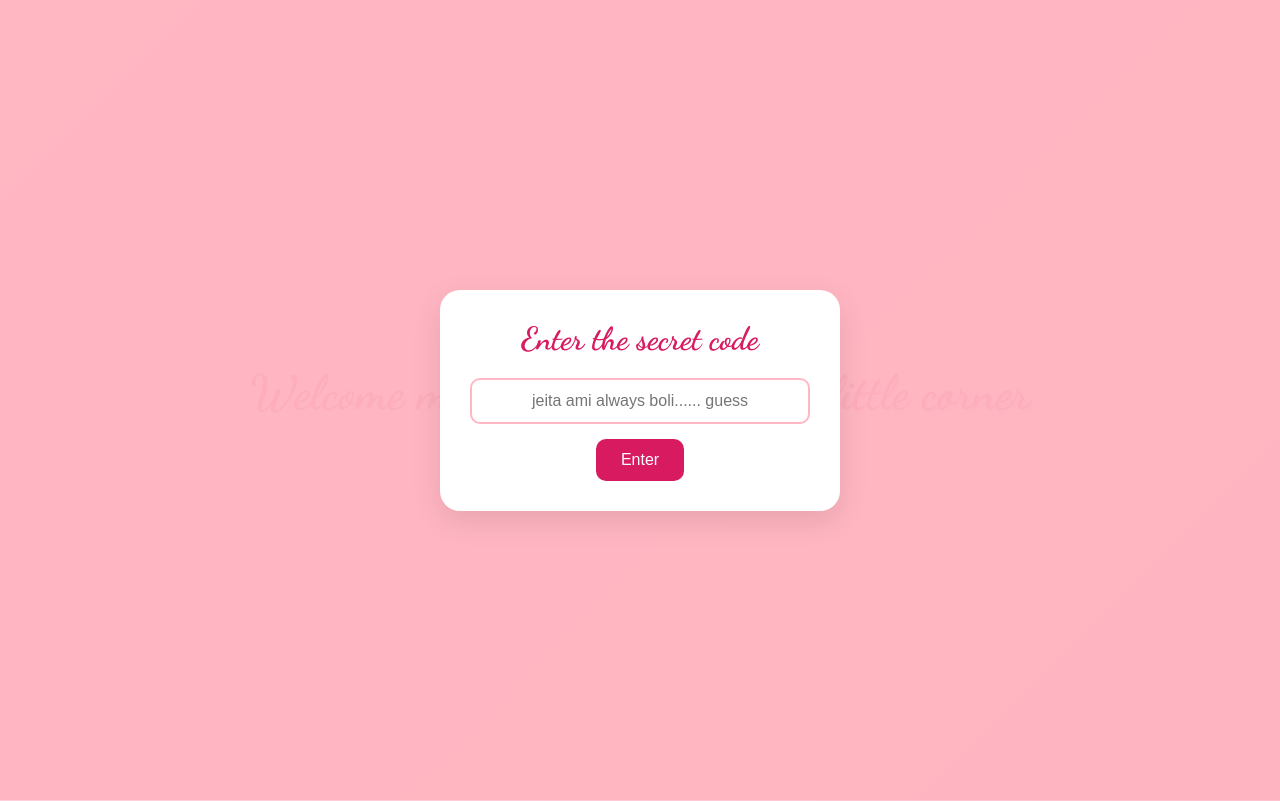
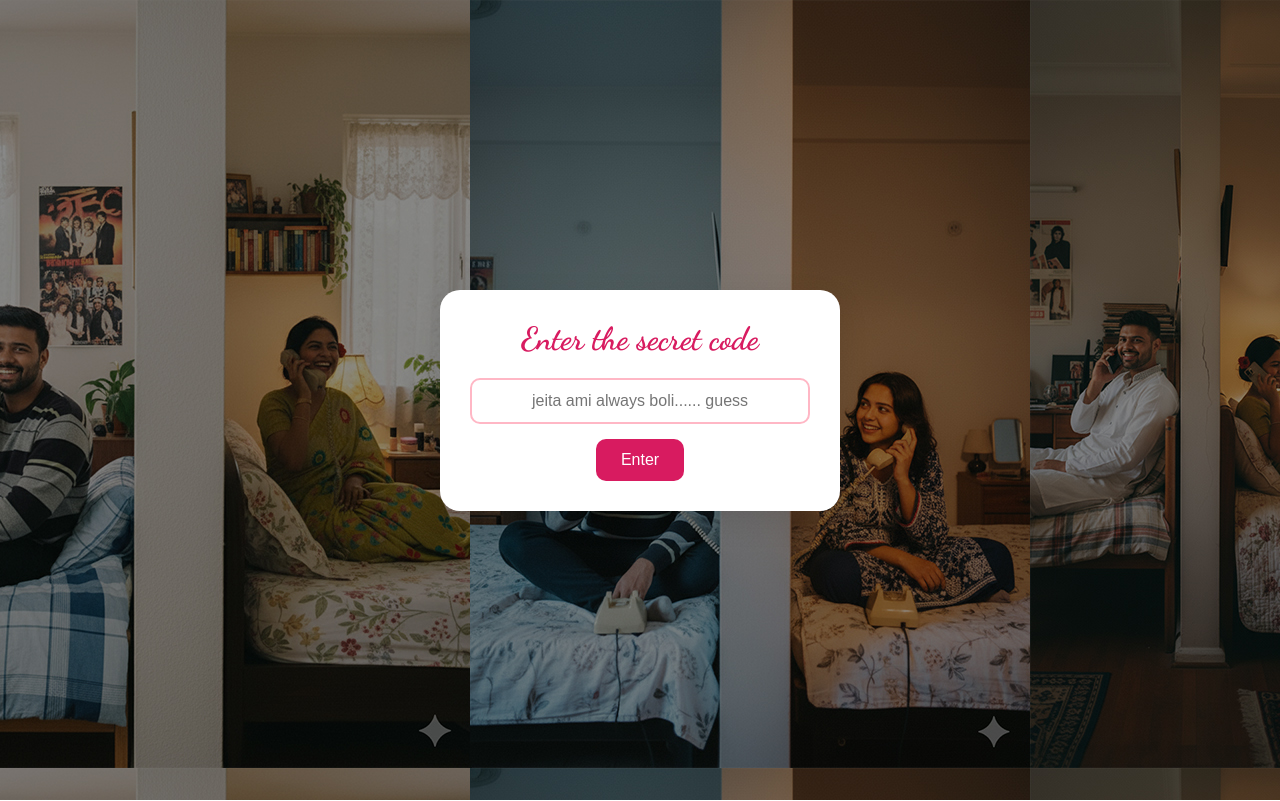
Before and after one commit to abdurrafeh2003/for-you-my-love, a plain HTML site: page index.html in a window 1280 px wide. Drawn offline with Linux system fonts and the light colour scheme; a web font is replaced by a local one.

Commit message:
added new bg

```diff
--- a/style.css
+++ b/style.css
@@ -6,7 +6,10 @@
 
         body {
             font-family: 'Montserrat', sans-serif;
-            background: linear-gradient(135deg, #ffd1dc, #ffb7c5);
+            background-image: url(src/Artboard\ 1.jpg);
+
+            background-repeat:no-repeat ;
+            justify-content: center;
             min-height: 100vh;
             display: flex;
             flex-direction: column;
@@ -22,7 +25,7 @@
             left: 0;
             width: 100%;
             height: 100%;
-            background: rgba(255, 182, 193, 0.95);
+            background-image: url(src/Artboard\ 1.jpg);
             display: flex;
             flex-direction: column;
             justify-content: center;
```
Also changed, not shown: index.html (+3 -0 lines), src/1760254198491.jpg (added), src/Artboard 1.jpg (added), src/Gemini_Generated_Image_j4w6ofj4w6ofj4w6.png (added), 1 other file.
